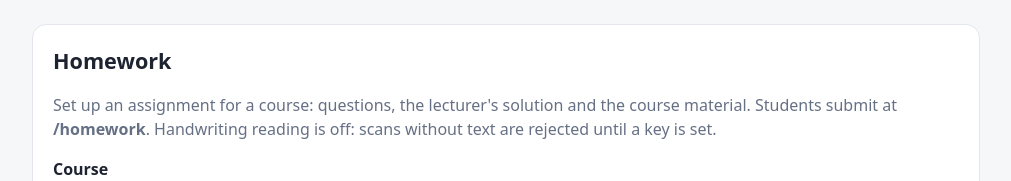
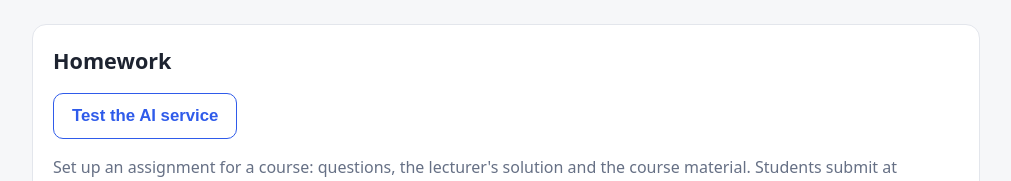
Before and after one commit to maayancohen-coder/smart-classroom-toolkit, a Flask app: template src/templates/lecturer_homework.html in a window 1280 px wide. Shown: the part 55-236 px from the top of the page, without its empty margins (134-1145 px from the left). Run offline with Flask 3, Linux system fonts and the light colour scheme; the template is opened without the code that fills it, so the values that code supplies are empty.

Commit message:
Add AI service test button

```diff
--- a/src/app.py
+++ b/src/app.py
@@ -702,6 +702,20 @@ def create_app(config: type[Config] = Config, roster: Roster | None = None) -> F
         except HandwritingError as exc:
             return None, str(exc)
 
+    @app.get("/api/ai-status")
+    def api_ai_status():
+        """Lecturer: a one-line live test of the AI service (key, model, answer time, exact error)."""
+        require_lecturer()
+        reader = app.extensions["transcriber"]
+        if reader is None:
+            return jsonify(ok=False, error="No key: GEMINI_API_KEY is not set on the server")
+        started = time.time()
+        try:
+            answer = reader.complete("Reply with the single word OK.")
+            return jsonify(ok=True, service=reader.name, model=getattr(reader, "model", ""), seconds=round(time.time() - started, 1), answer=answer[:40])
+        except HandwritingError as exc:
+            return jsonify(ok=False, service=reader.name, model=getattr(reader, "model", ""), seconds=round(time.time() - started, 1), error=str(exc))
+
     @app.post("/api/homework/<assignment_id>/review/<student_id>")
     def api_homework_review(assignment_id, student_id):
         """Lecturer: an LLM review of one submission, optionally compared with the classmates' work."""
--- a/src/templates/lecturer_homework.html
+++ b/src/templates/lecturer_homework.html
@@ -19,6 +19,7 @@
 <div class="page">
   <div class="card">
     <h1>Homework</h1>
+    <p><button class="secondary" type="button" onclick="aiStatus()">Test the AI service</button> <span id="aiStatus" class="muted"></span></p>
     <p class="muted">Set up an assignment for a course: questions, the lecturer's solution and the course material. Students submit at <b>/homework</b>.
       {% if reader %}Handwriting reading is on ({{ reader }}).{% else %}Handwriting reading is off: scans without text are rejected until a key is set.{% endif %}</p>
     <label for="course">Course</label>
@@ -75,6 +76,11 @@ async function load() {
         <input type="file" id="b_${a.id}" multiple>
         <button class="secondary" style="margin-top:10px" onclick="bulk('${a.id}')">Import</button> <span id="bu_${a.id}"></span>
       </details></div>`).join("") : "No assignments yet";
+}
+async function aiStatus() {
+  $("aiStatus").textContent = "Testing…";
+  const d = await (await fetch("/api/ai-status")).json().catch(() => ({ ok: false, error: "No response from the server" }));
+  $("aiStatus").textContent = d.ok ? `OK · ${d.service} · ${d.model} · ${d.seconds}s` : `FAILED · ${d.model || ""} · ${d.seconds ?? ""}s · ${d.error}`;
 }
 async function bulk(id) {
   const fd = new FormData(); for (const f of $("b_"+id).files) fd.append("files", f);
```
Also changed, not shown: src/tests/test_homework.py (+10 -0 lines).
